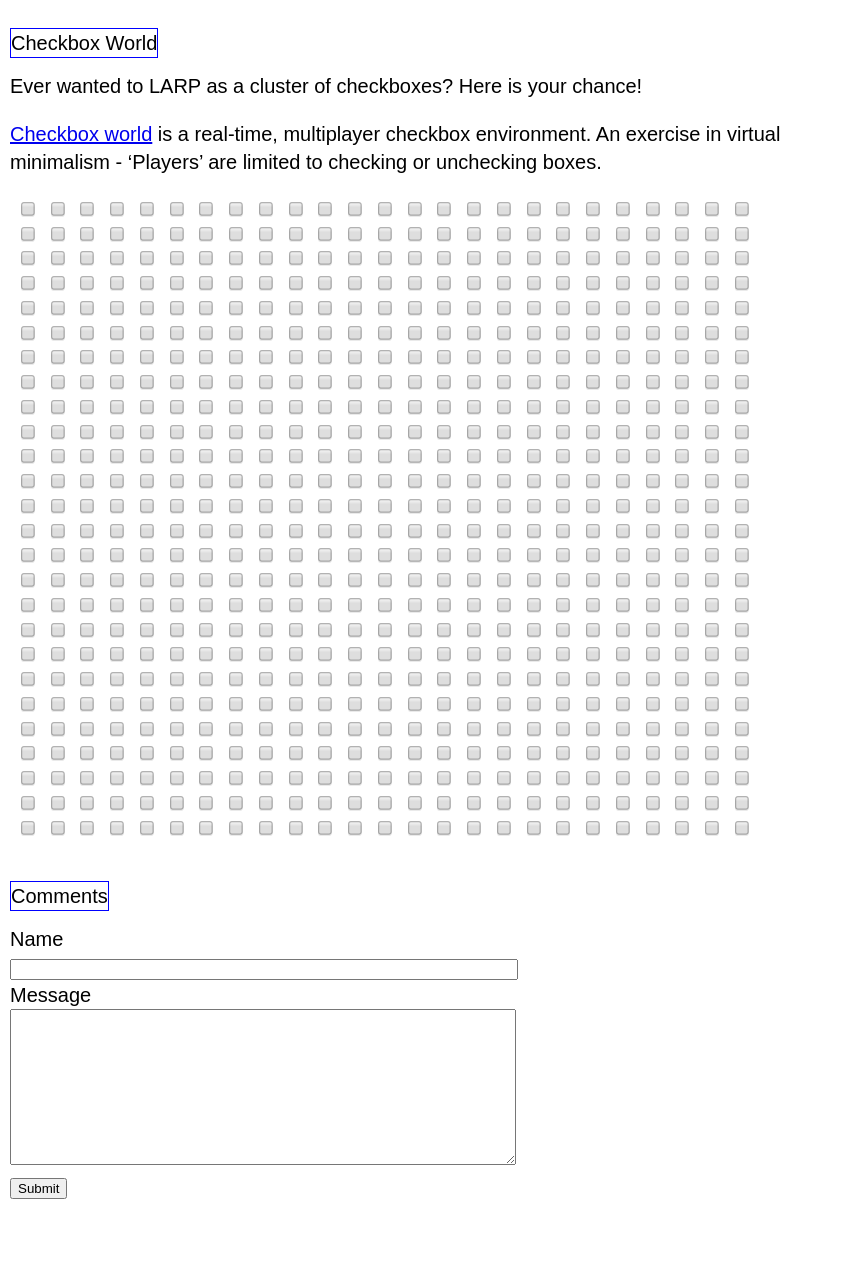
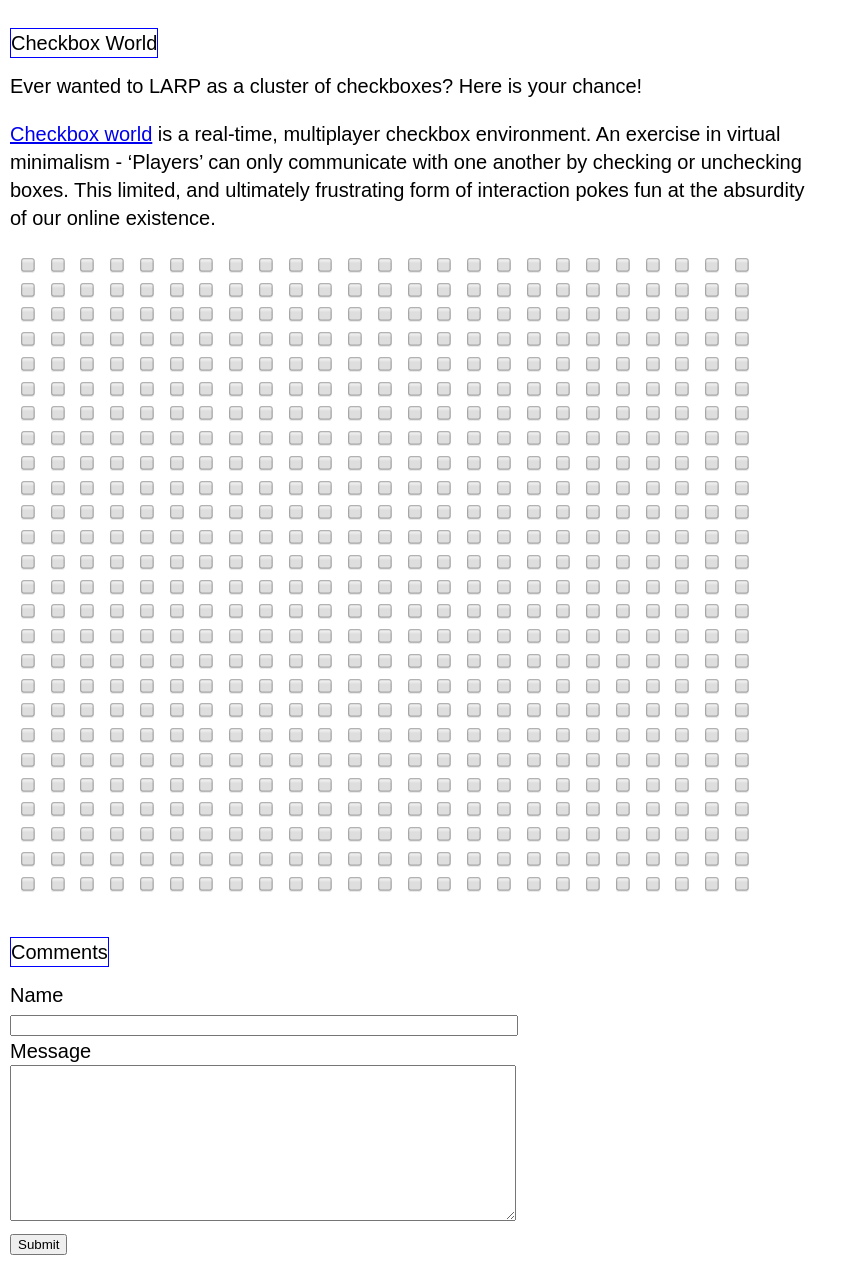
Before and after one commit to samhains/samhains.github.io, a Jekyll site: the page built from _projects/checkbox-world.md, in a window 1280 px wide. Shown: the whole page, without its empty margins (0-858 px from the left). Built offline with Jekyll 4.4.1, drawn with Linux system fonts in a browser that asks for light colours; nearby versions of some CDN libraries; before the commit the page ends 1228 px from its top, so only the background shows below that.

Commit message:
add sedasfdf

```diff
--- a/_projects/checkbox-world.md
+++ b/_projects/checkbox-world.md
@@ -6,6 +6,6 @@ date: 2017-11-16 11:37:34 +0000
 
 Ever wanted to LARP as a cluster of checkboxes? Here is your chance!
 
-[Checkbox world](http://www.checkbox.world) is a real-time, multiplayer checkbox environment. An exercise in virtual minimalism - 'Players' are limited to checking or unchecking boxes.
+[Checkbox world](http://www.checkbox.world) is a real-time, multiplayer checkbox environment. An exercise in virtual minimalism - 'Players' can only communicate with one another by checking or unchecking boxes. This limited, and ultimately frustrating form of interaction pokes fun at the absurdity of our online existence.
 
 ![](/assets/checkbox_world.PNG)
```
